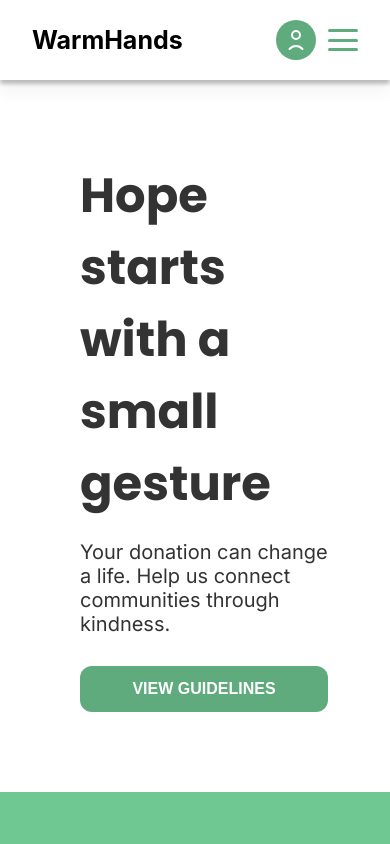
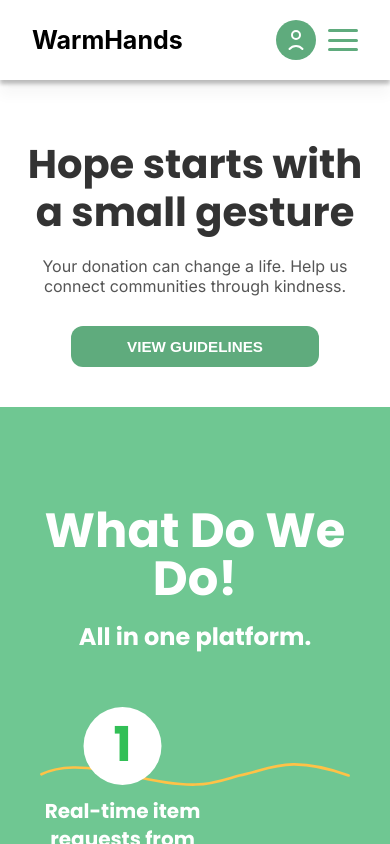
Before and after one commit to HusseinAtoui/donationplatform-frontend, a React (Create React App) app: page / in a window 390 px wide. Built offline with nearby package versions, Linux system fonts and the light colour scheme.

Commit message:
hero section (home working)

```diff
--- a/src/components/Hero/Hero.css
+++ b/src/components/Hero/Hero.css
@@ -10,6 +10,7 @@
     max-width: 1300px;
     margin: 0 auto;
     box-sizing: border-box;
+    gap: 40px;
 }
 
 /* ------------------- HERO CONTENT ------------------- */
@@ -17,6 +18,7 @@
     flex: 1;
     padding-right: 40px;
     max-width: 600px;
+    align-items: flex-start;
 }
 
 /* ------------------- HERO TITLE ------------------- */
@@ -24,6 +26,7 @@
     font-size: 3rem;
     font-family: 'Poppins', sans-serif;
     margin-bottom: 20px;
+    line-height: 1.2;
 }
 
 /* ------------------- HERO SUBTITLE ------------------- */
@@ -31,6 +34,7 @@
     font-size: 1.25rem;
     font-family: 'Inter', sans-serif;
     margin-bottom: 30px;
+    color: #555;
 }
 
 /* ------------------- HERO BUTTON ------------------- */
@@ -61,3 +65,60 @@
     height: auto;
     border-radius: 16px;
 }
+
+/* ------------------- RESPONSIVE ------------------- */
+@media (max-width: 1024px) {
+    .hero {
+        padding: 60px 40px;
+        flex-direction: column;
+        text-align: center;
+    }
+
+    .hero-content {
+        padding-right: 0;
+        max-width: 100%;
+    }
+
+    .hero-title {
+        font-size: 2.5rem;
+    }
+
+    .hero-subtitle {
+        font-size: 1.1rem;
+    }
+
+}
+
+@media (max-width: 768px) {
+
+    .hero-content .hero-button {
+        display: block;
+        margin: 0 auto;
+    }
+
+    .hero {
+        padding: 40px 24px;
+    }
+
+    .hero-title {
+        margin-top: 20px;
+        font-size: 2.5rem;
+    }
+
+    .hero-subtitle {
+        font-size: 1rem;
+    }
+
+    .hero-image {
+        display: none;
+    }
+
+    .hero-content {
+        text-align: center;
+    }
+
+    .hero-button {
+        padding: 12px 32px;
+        font-size: 0.95rem;
+    }
+}
```
